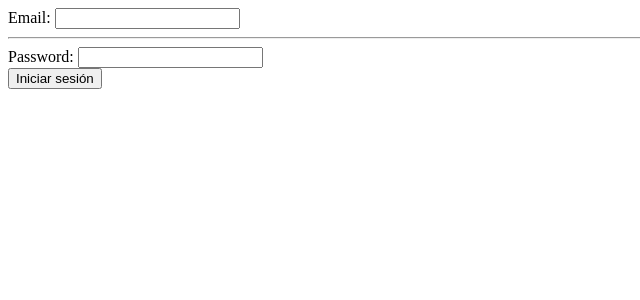
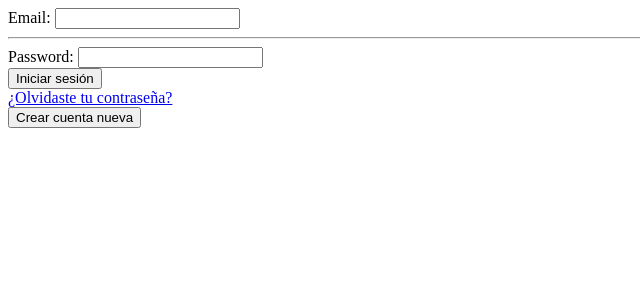
Before and after one commit to MoralesMatiasEzequiel/rick_and_mortyApp, a React (Create React App) app in the folder FRONT/rym-app/: page /login in a window 1280 px wide. Shown: the top 300 px of the page, without its empty margins (0-640 px from the left). Built offline with nearby package versions, Linux system fonts and the light colour scheme.

Commit message:
Ruta login/identify

```diff
--- a/FRONT/rym-app/src/App.js
+++ b/FRONT/rym-app/src/App.js
@@ -1,5 +1,6 @@
 import Landing from "./components/Landing/Landing";
 import Form from "./components/Form/Form";
+import Login from "./components/Login/Login";
 import Characters from "./components/Characters/Characters";
 import Detail from "./components/Detail/Detail";
 import { Routes, Route } from 'react-router-dom';
@@ -11,7 +12,7 @@ function App() {
       <Routes>
         <Route path='/' element={<Landing/>} />
         <Route path="/login" element={<Form/>} />
-        {/* <Route path="/login/identify" element={<Login/>}/> */}
+        <Route path="/login/identify" element={<Login/>}/>
         <Route path="/home" element={<Characters/>} />
         <Route path="/detail/:id" element={<Detail/>}/>
       </Routes>
--- a/FRONT/rym-app/src/components/Form/Form.jsx
+++ b/FRONT/rym-app/src/components/Form/Form.jsx
@@ -31,6 +31,12 @@ const Form = () => {
         navigate('/home');
     };
 
+    const handleLoginSubmit = (event) => {
+        event.preventDefault();
+        navigate('/login/identify');
+
+    };
+
     return (
         <form onSubmit={handleSubmit}>
             <div>
@@ -44,9 +50,15 @@ const Form = () => {
                 <input type="text" name="password" value={form.password} onChange={handleChange} />
                 {errors.password && <span>{errors.password}</span>}
             </div>
-
-            <button type='submit'>Iniciar sesión</button> {/* Hacer un onSubmit mas adelante para enviar el formulario al back al momento de crear un usuario. Ver form del PI*/}
-            {/* <Link to=''>¿Olvidaste tu contraseña?</Link> */}
+            <div>
+                <button type='submit'>Iniciar sesión</button> {/* Hacer un onSubmit mas adelante para enviar el formulario al back al momento de crear un usuario. Ver form del PI*/}
+            </div>
+            <div>
+                <Link to='/login/identify'>¿Olvidaste tu contraseña?</Link>
+            </div>
+            <div>
+                <button type='submit' onClick={handleLoginSubmit}>Crear cuenta nueva</button>
+            </div>
         </form>
     )
 };
--- a/FRONT/rym-app/src/components/Login/Login.jsx
+++ b/FRONT/rym-app/src/components/Login/Login.jsx
@@ -0,0 +1,13 @@
+
+
+const Login = () => {
+
+    return(
+        <div>
+
+        </div>
+    )
+};
+
+
+export default Login;
```
